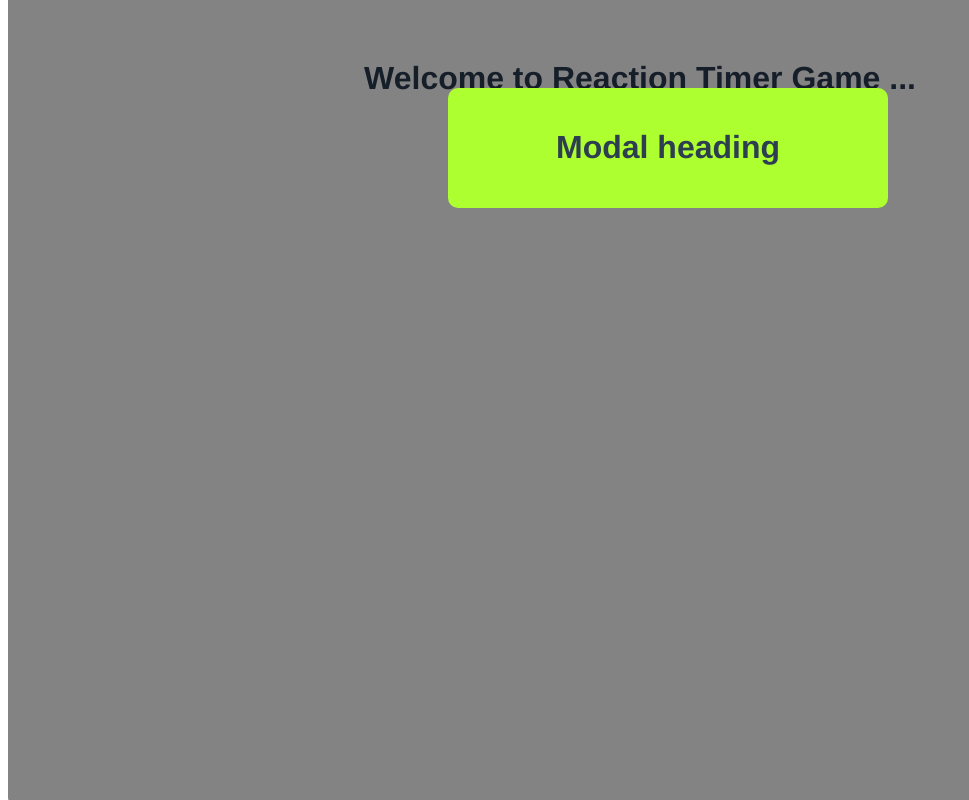
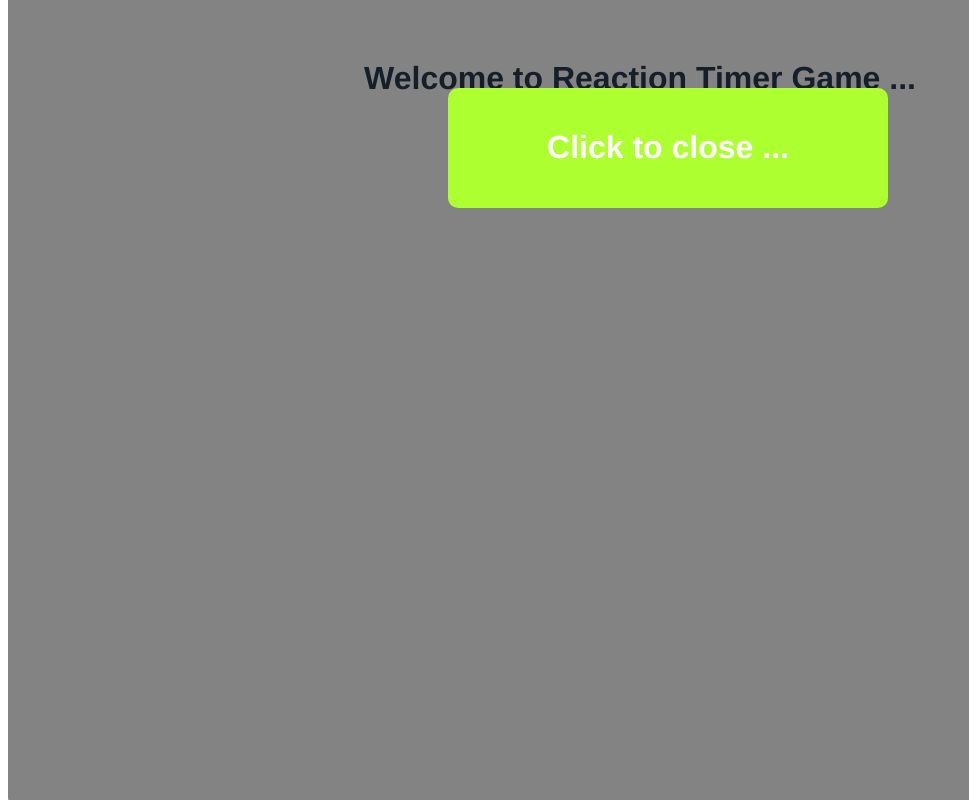
Before and after one commit to kiboma2021/vue-reaction-timer, a Vue app: page / in a window 1280 px wide. Both pictures are taken after a click on the button "Play". Shown: the whole page, without its empty margins (0-969 px from the left). Built offline with nearby package versions, Linux system fonts and the light colour scheme.

Commit message:
Close modal

```diff
--- a/src/components/Block.vue
+++ b/src/components/Block.vue
@@ -1,7 +1,7 @@
 <template>
-    <div class="backdrop" @click.self="closeModal">
-        <div class="modal">
-            <h1>Modal heading</h1>
+    <div class="backdrop">
+        <div class="modal" @click="closeModal">
+            <h1>Click to close ...</h1>
 
         </div>
     </div>
@@ -26,7 +26,7 @@ export default {
     margin:100px auto;
     padding: 20px;
     border-radius: 10px;
-
+    color: white;
 }
 
 .backdrop{
```
